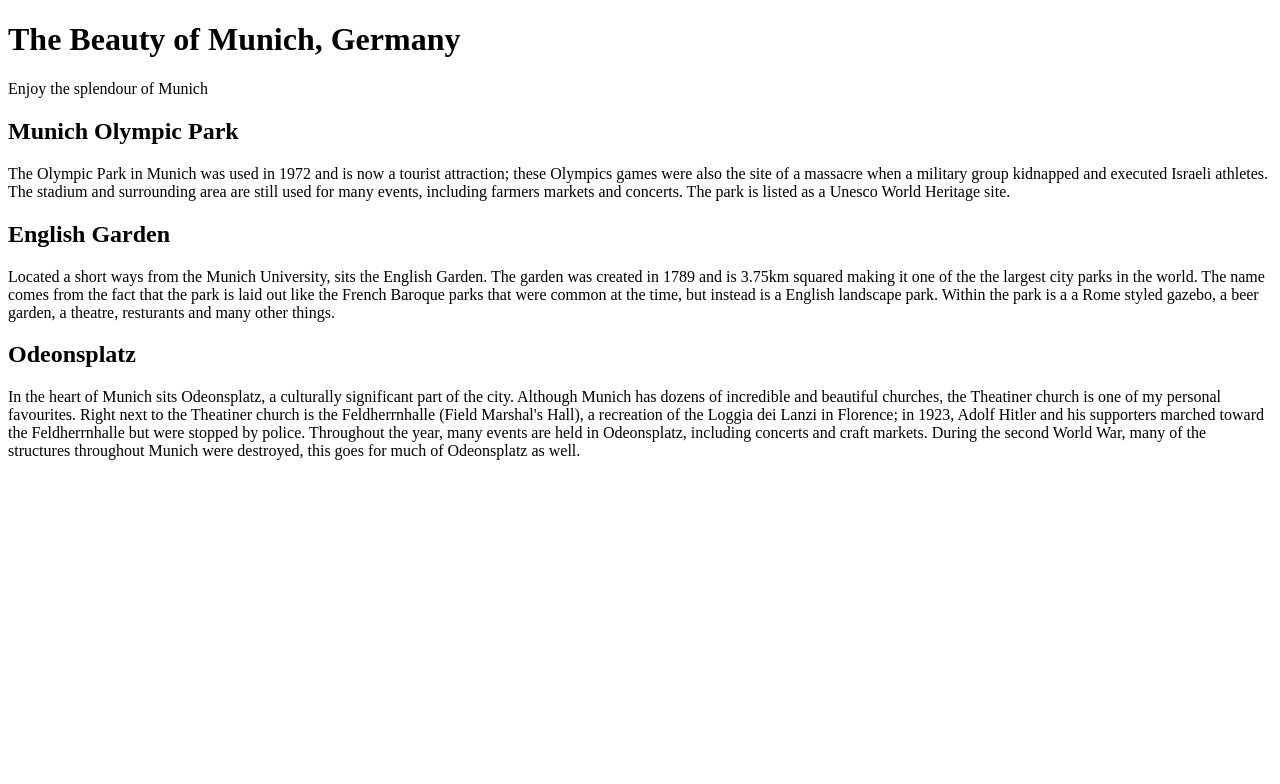
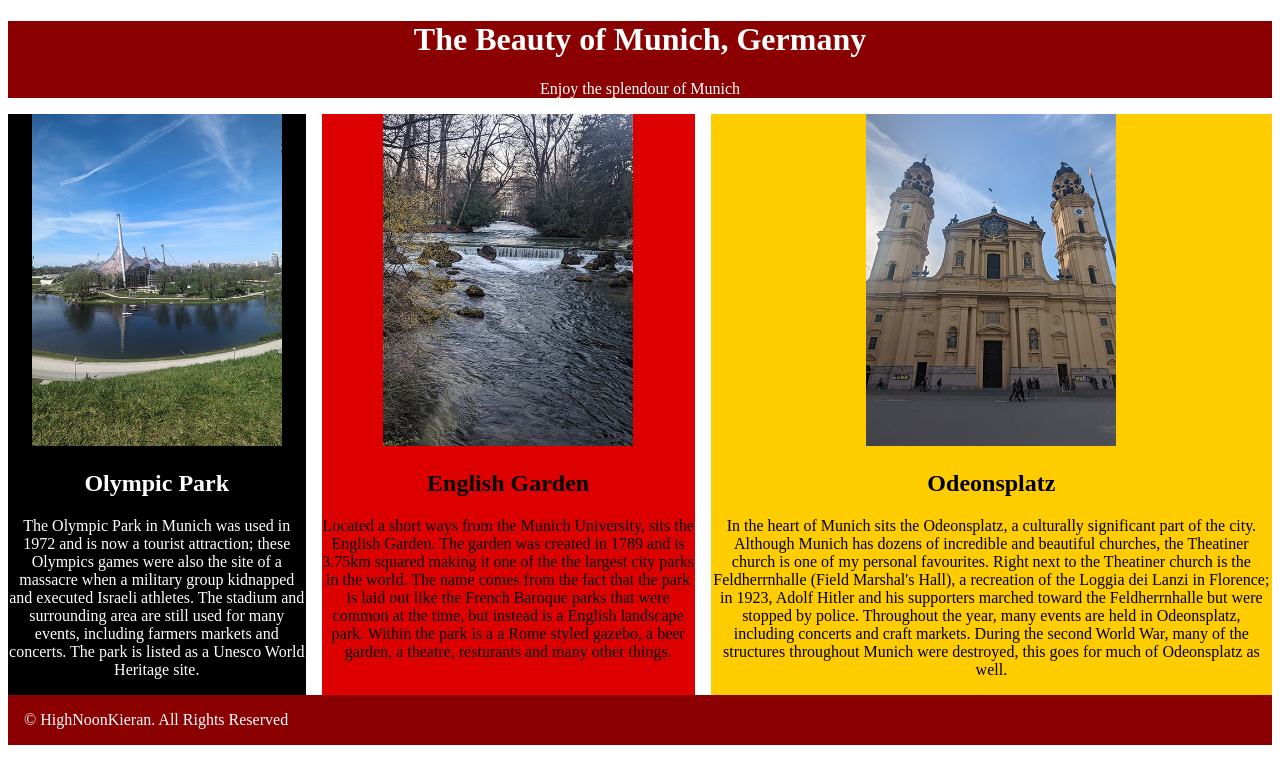
Before and after one commit to HighNoonKieran/cprg-218-travelogue, a plain HTML site: page index.html in a window 1280 px wide. Drawn offline with Linux system fonts and the light colour scheme.

Commit message:
fix formatting
Formatting for all the sections was changed, and a footer was added

```diff
--- a/index.html
+++ b/index.html
@@ -12,19 +12,23 @@
         <p>Enjoy the splendour of Munich</p>
     </header>
     <main>
-        <section>
-        <h2>Munich Olympic Park</h2>
+        <section class="park">
+            <img src="olympic.png" width="250" alt="The stadium and lake in the Munich Olympic Park ">
+            <h2>Olympic Park</h2>
         <p>The Olympic Park in Munich was used in 1972 and is now a tourist attraction; these Olympics games were also the site of a massacre when a military group kidnapped and executed Israeli athletes. The stadium and surrounding area are still used for many events, including farmers markets and concerts. The park is listed as a Unesco World Heritage site. </p> </section>
 
-        <section>
-        <h2>English Garden</h2>
+        <section class="garden">
+            <img src="garden.png" width="250" alt="One of the streams that runs through the Enlgish Garden">
+            <h2>English Garden</h2>
         <p>Located a short ways from the Munich University, sits the English Garden. The garden was created in 1789 and is 3.75km squared making it one of the the largest city parks in the world. The name comes from the fact that the park is laid out like the French Baroque parks that were common at the time, but instead is a English landscape park. Within the park is a a Rome styled gazebo, a beer garden, a theatre, resturants and many other things.</p> </section>
 
-        <section>
+        <section class="odeonsplatz">
+            <img src="odeonsplatz.png" width="250" alt="The Theatiner church located at Odeonsplatz ">
             <h2>Odeonsplatz</h2>
-            <p>In the heart of Munich sits Odeonsplatz, a culturally significant part of the city. Although Munich has dozens of incredible and beautiful churches, the Theatiner church is one of my personal favourites. Right next to the Theatiner church is the Feldherrnhalle (Field Marshal's Hall), a recreation of the Loggia dei Lanzi in Florence; in 1923, Adolf Hitler and his supporters marched toward the Feldherrnhalle but were stopped by police. Throughout the year, many events are held in Odeonsplatz, including concerts and craft markets. During the second World War, many of the structures throughout Munich were destroyed, this goes for much of Odeonsplatz as well. </p>
+            <p>In the heart of Munich sits the Odeonsplatz, a culturally significant part of the city. Although Munich has dozens of incredible and beautiful churches, the Theatiner church is one of my personal favourites. Right next to the Theatiner church is the Feldherrnhalle (Field Marshal's Hall), a recreation of the Loggia dei Lanzi in Florence; in 1923, Adolf Hitler and his supporters marched toward the Feldherrnhalle but were stopped by police. Throughout the year, many events are held in Odeonsplatz, including concerts and craft markets. During the second World War, many of the structures throughout Munich were destroyed, this goes for much of Odeonsplatz as well. </p>
         </section>
     </main>
+    <footer>&copy; HighNoonKieran. All Rights Reserved</footer>
 
 </body>
 </html>
--- a/main.css
+++ b/main.css
@@ -0,0 +1,34 @@
+*{
+    box-sizing: border-box;
+}
+header{
+    background-color: darkred;
+    color: white;
+    align-items: center;
+    text-align: center;
+    gap: 1rem;
+}
+main{
+    display: flex;
+    gap: 1rem;
+    text-align: center;
+}
+
+.park{
+    color: #ffffff;
+    background-color: #000000;
+    margin: 0;
+}
+.garden{
+    background-color: #dd0000;
+    margin: 0;
+}
+.odeonsplatz{
+    background-color: #ffcc00;
+    margin: 0;
+}
+footer {
+    padding:1rem;
+    background-color: darkred;
+    color: #ffffff;
+}
```
Also changed, not shown: 1 other file.
